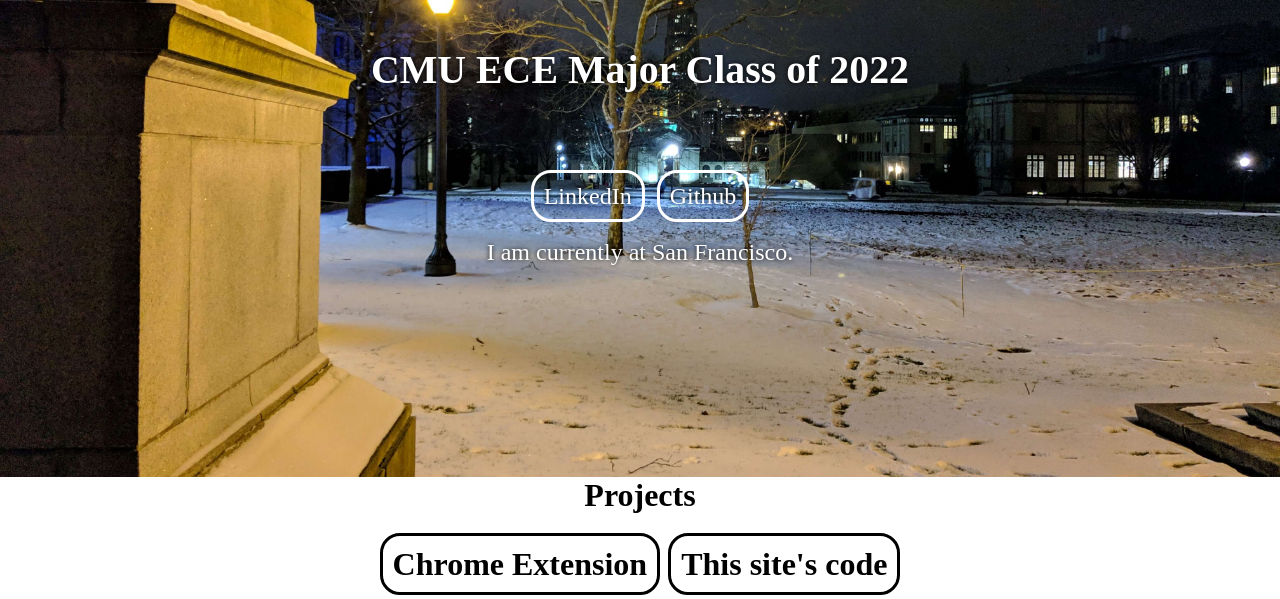
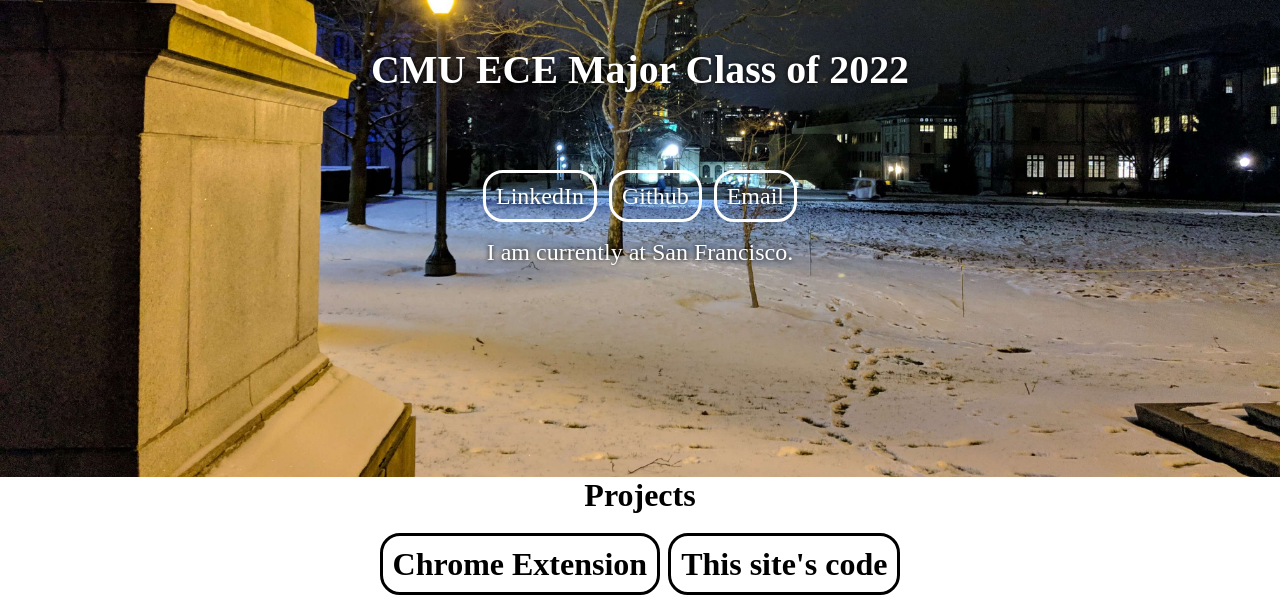
Before and after one commit to ngoraymond/Proto-Page, a plain HTML site: page index.html in a window 1280 px wide. Shown: the part 199-798 px from the top of the page. Drawn offline with nearby package versions, Linux system fonts and the light colour scheme.

Commit message:
added email

```diff
--- a/index.html
+++ b/index.html
@@ -28,6 +28,7 @@
             <h5>CMU ECE Major Class of 2022</h5>
             <a href="https://linkedin.com/in/rngo" class="btn" target="_blank">LinkedIn</a>
             <a href="https://github.com/ngoraymond" class="btn" target="_blank">Github</a>
+            <a href="mailto:ngoraymond4@gmail.com" class="btn" target="_blank">Email</a>
             <p id="introduction"></p>
         </div>
     </section>
```
Also changed, not shown: 1 other file.
